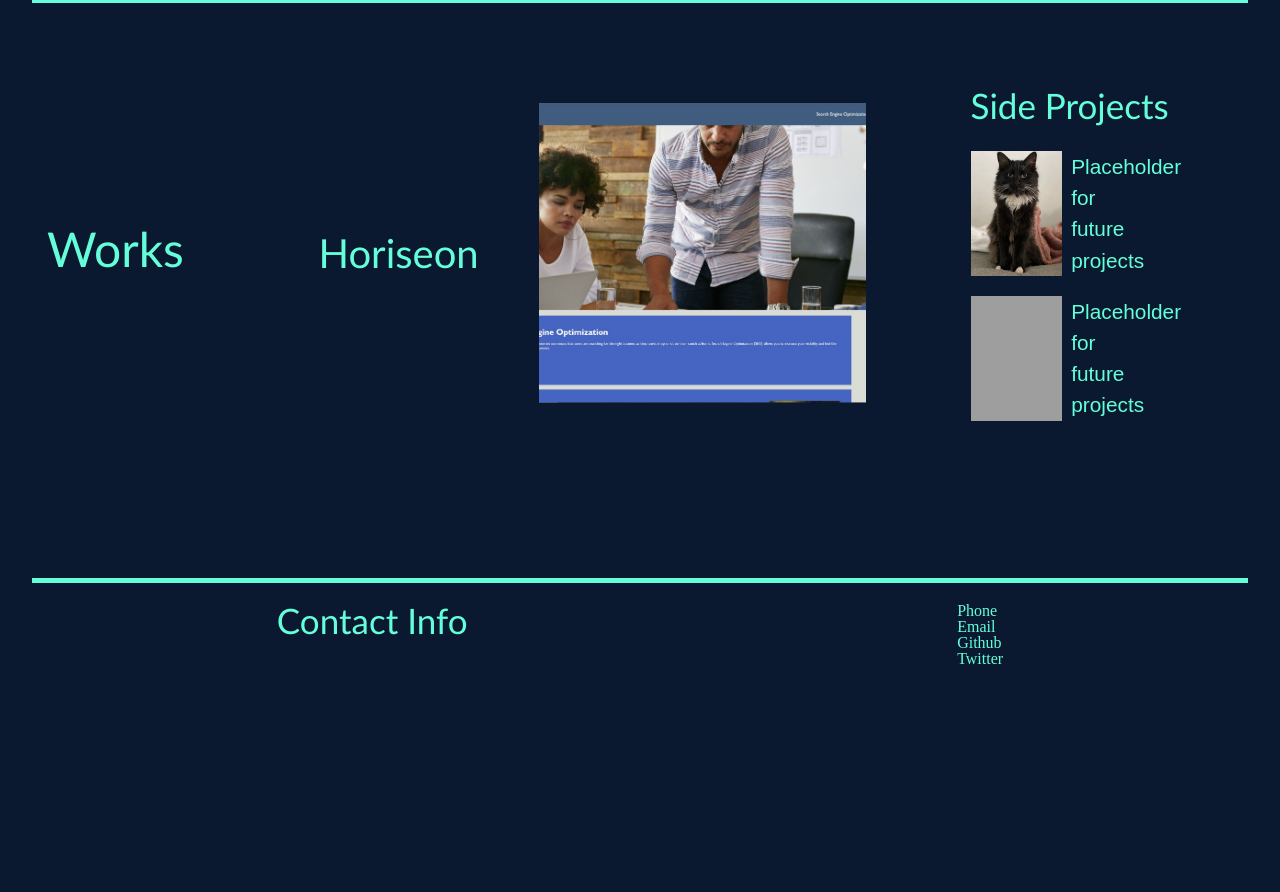
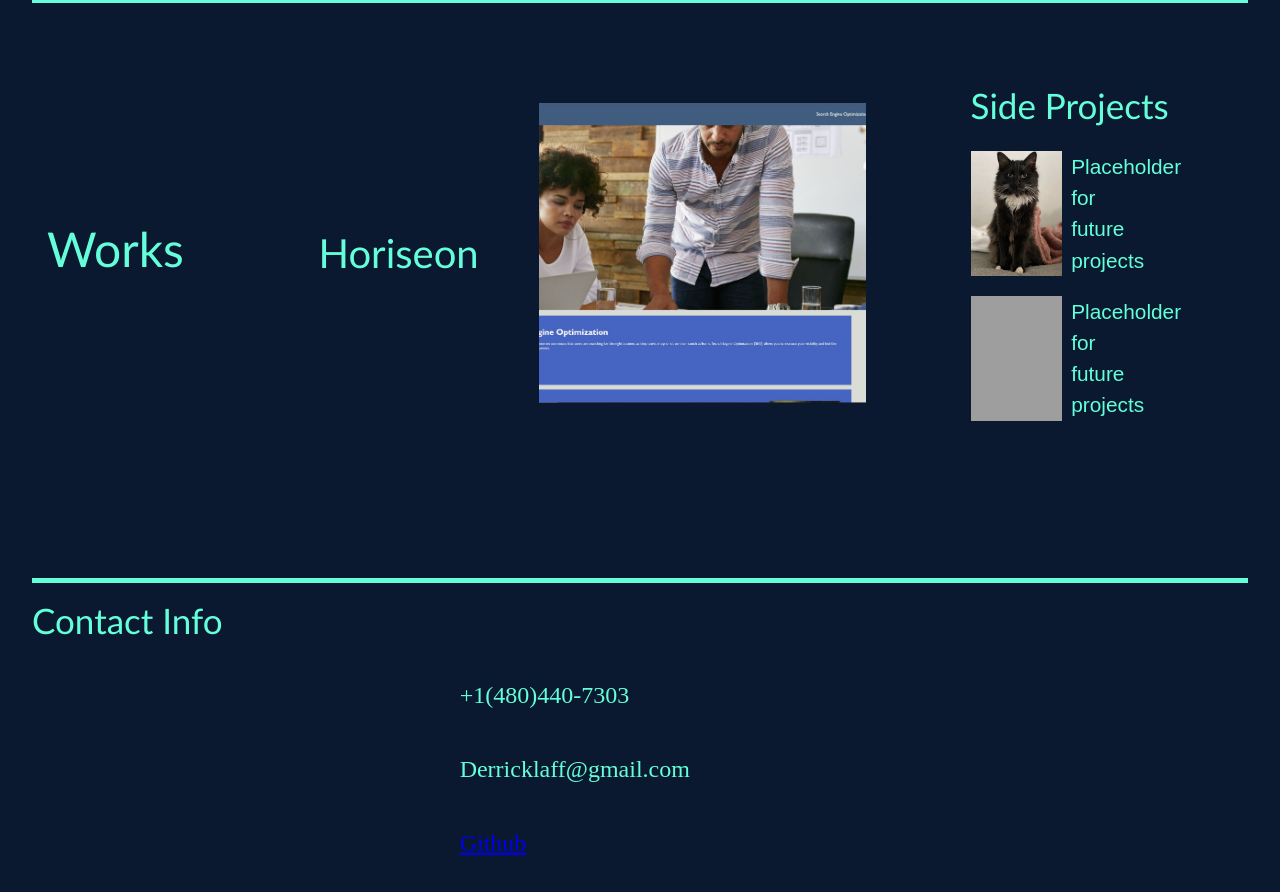
Before and after one commit to Derricklaff/Personal-Portfolio, a plain HTML site: page Portfolio.HTML in a window 1280 px wide. Shown: the part 1059-1951 px from the top of the page. Before the commit the page ends 1758 px from the top, so only its background shows below. Drawn offline with Linux system fonts and the light colour scheme; grey boxes are pictures that could not be loaded.

Commit message:
spaced footer properly and added text values to content in unordered list

```diff
--- a/Assests/Styles.css
+++ b/Assests/Styles.css
@@ -230,9 +230,10 @@ figure p {
 }
 
 
-#Contact-Me {
-    display: flex;
-    justify-content: space-around;
+#Contact-Me {}
+
+.contact h3 {
+    margin-right: ;
 }
 
 
@@ -241,18 +242,13 @@ figure p {
     font-size: 16px;
 }
 
-.phone-number:hover {
-    font-size: 0;
-    background-color: var(--light);
-    color: var(--dark);
-    transition: ease;
-    transition-duration: .75;
+#contact-list {
+    margin: 0% 29%;
 }
 
-.phone-number:hover::after {
-    content: attr(data-hover);
-    font-size: 16px;
-    font-family: 'Gill Sans', 'Gill Sans MT', Calibri, 'Trebuchet MS', sans-serif;
+#contact-list li {
+    font-size: 1.5em;
+    margin: 45px 75px 5px 75px;
 }
 
 /* Aria-label
--- a/Portfolio.HTML
+++ b/Portfolio.HTML
@@ -65,12 +65,11 @@
     <footer id="Contact-Me" class="contact">
         <h3>Contact Info</h3>
         <div class="contact-info">
-            <h4 class="phone-number" data-hover=480-440-7303>
-                Phone
-            </h4>
-            <h4>Email</h4>
-            <h4>Github </h4>
-            <h4>Twitter </h4>
+            <ul id="contact-list">
+                <li>+1(480)440-7303</li>
+                <li>Derricklaff@gmail.com</li>
+                <li> <a href="https://github.com/derricklaff">Github</a></li>
+            </ul>
         </div>
     </footer>
 
```
